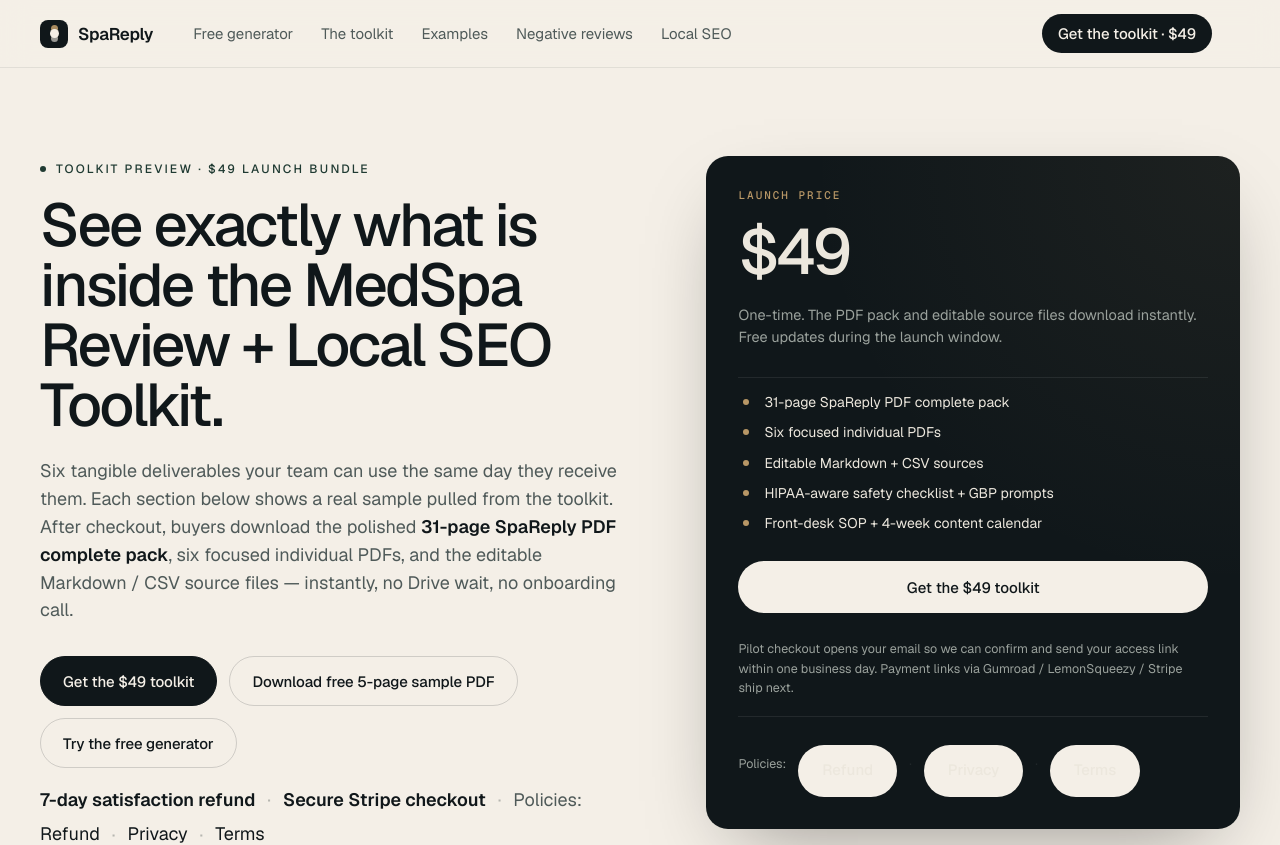
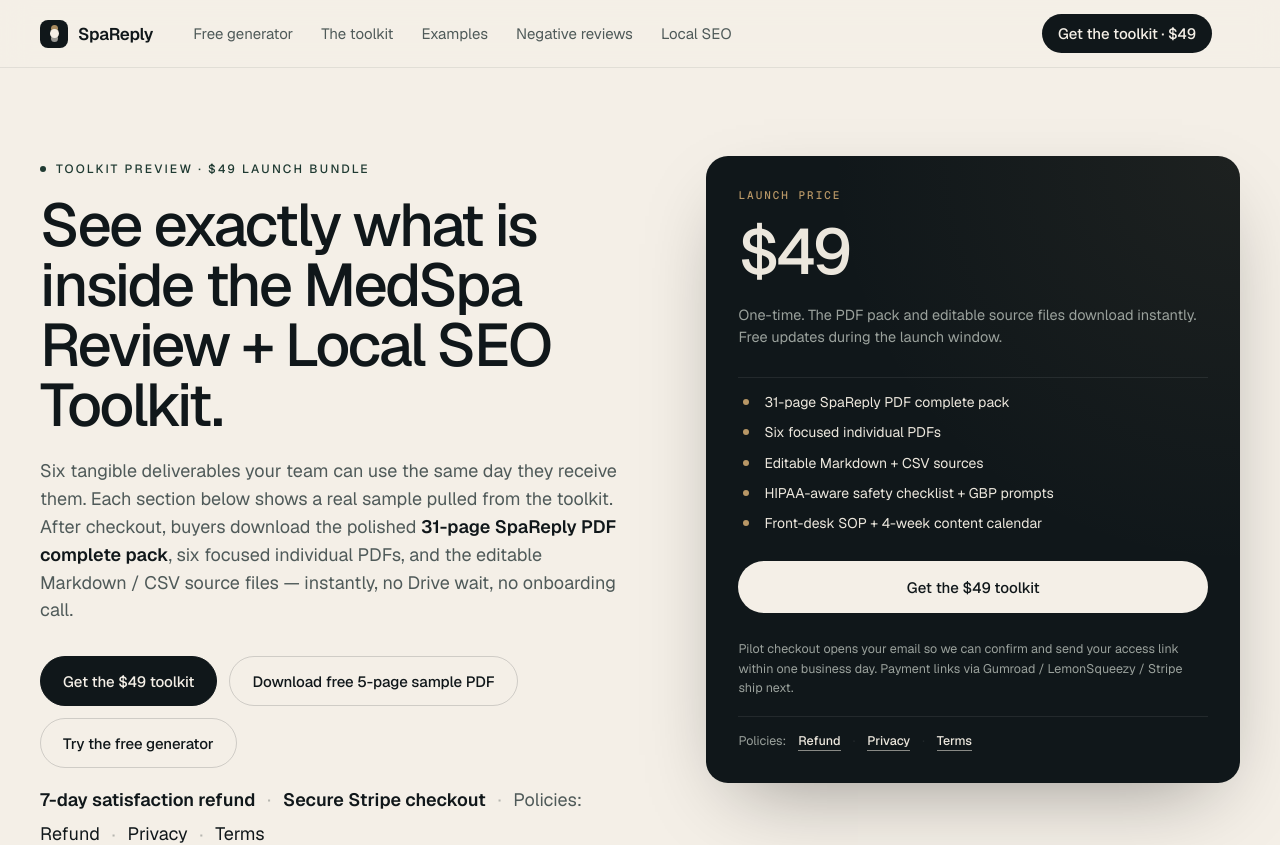
Before and after one commit to chico96/medspareply, a Next.js app: page /toolkit-preview in a window 1280 px wide. Shown: the top 845 px of the page. Built offline with nearby package versions, Linux system fonts and the light colour scheme.

Commit message:
fix: improve toolkit preview policy link contrast

```diff
--- a/src/app/toolkit-preview/page.module.css
+++ b/src/app/toolkit-preview/page.module.css
@@ -218,10 +218,21 @@
 }
 .priceCard .policyTrust strong { color: var(--on-dark); }
 .priceCard .policyTrust a {
+  display: inline;
+  height: auto;
+  padding: 0;
+  margin: 0;
+  border-radius: 0;
+  background: transparent;
   color: var(--on-dark);
-  border-bottom-color: var(--paper-dark-line);
+  font-size: inherit;
+  font-weight: 500;
+  border-bottom: 1px solid color-mix(in srgb, var(--on-dark) 55%, transparent);
 }
-.priceCard .policyTrust a:hover { border-bottom-color: var(--on-dark); }
+.priceCard .policyTrust a:hover {
+  background: transparent;
+  border-bottom-color: var(--on-dark);
+}
 .priceCard .policyTrust .sep { color: var(--paper-dark-line); }
 
 .priceList {
```
